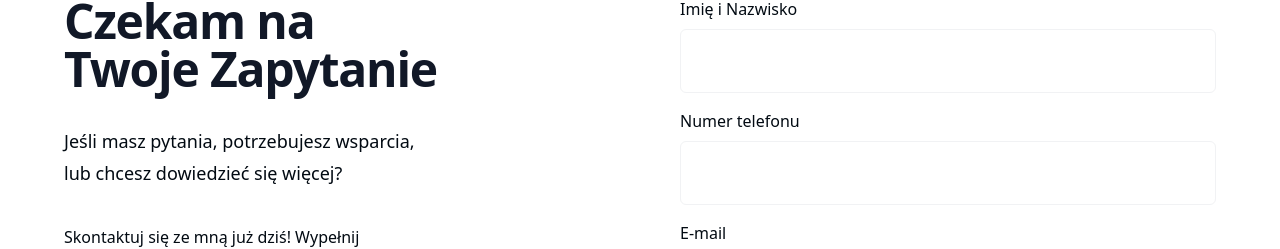
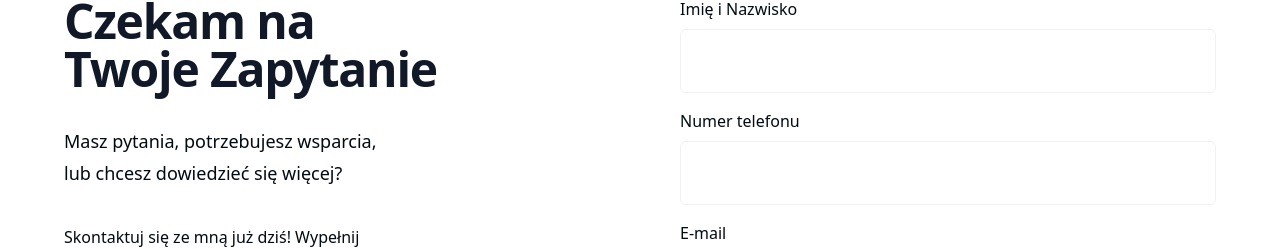
Before and after one commit to mflisikowski/grebska-maja, a Next.js app: page / in a window 1280 px wide. Shown: the part 3418-3667 px from the top of the page. Built offline with nearby package versions, Linux system fonts and the light colour scheme.

Commit message:
fix(contact): update contact form text

```diff
--- a/src/components/contact/form.tsx
+++ b/src/components/contact/form.tsx
@@ -88,8 +88,8 @@ export const ContactForm = () => {
             </h2>
 
             <p className="text-balance text-lg leading-8">
-              Jeśli masz pytania, potrzebujesz wsparcia, lub chcesz dowiedzieć
-              się więcej?
+              Masz pytania, potrzebujesz wsparcia, lub chcesz dowiedzieć się
+              więcej?
             </p>
 
             <p className="text-balance text-base leading-8">
```
